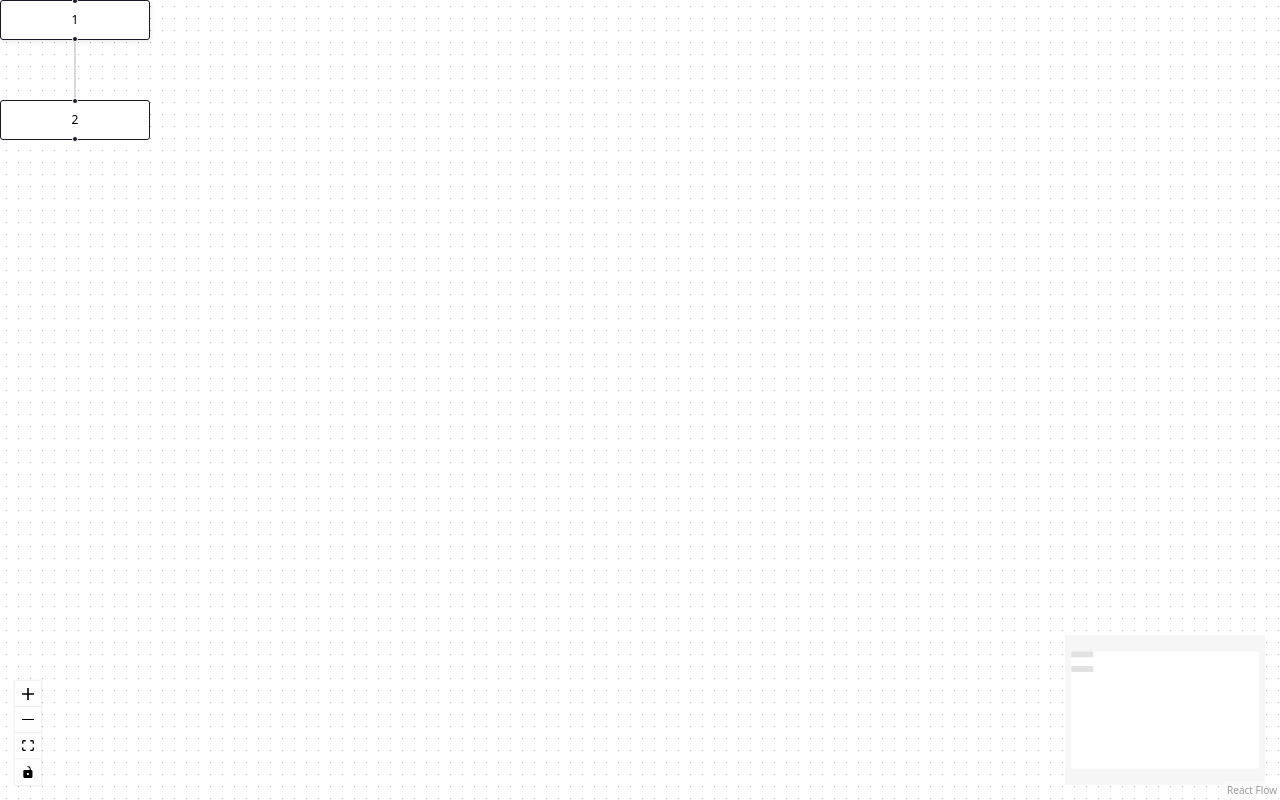
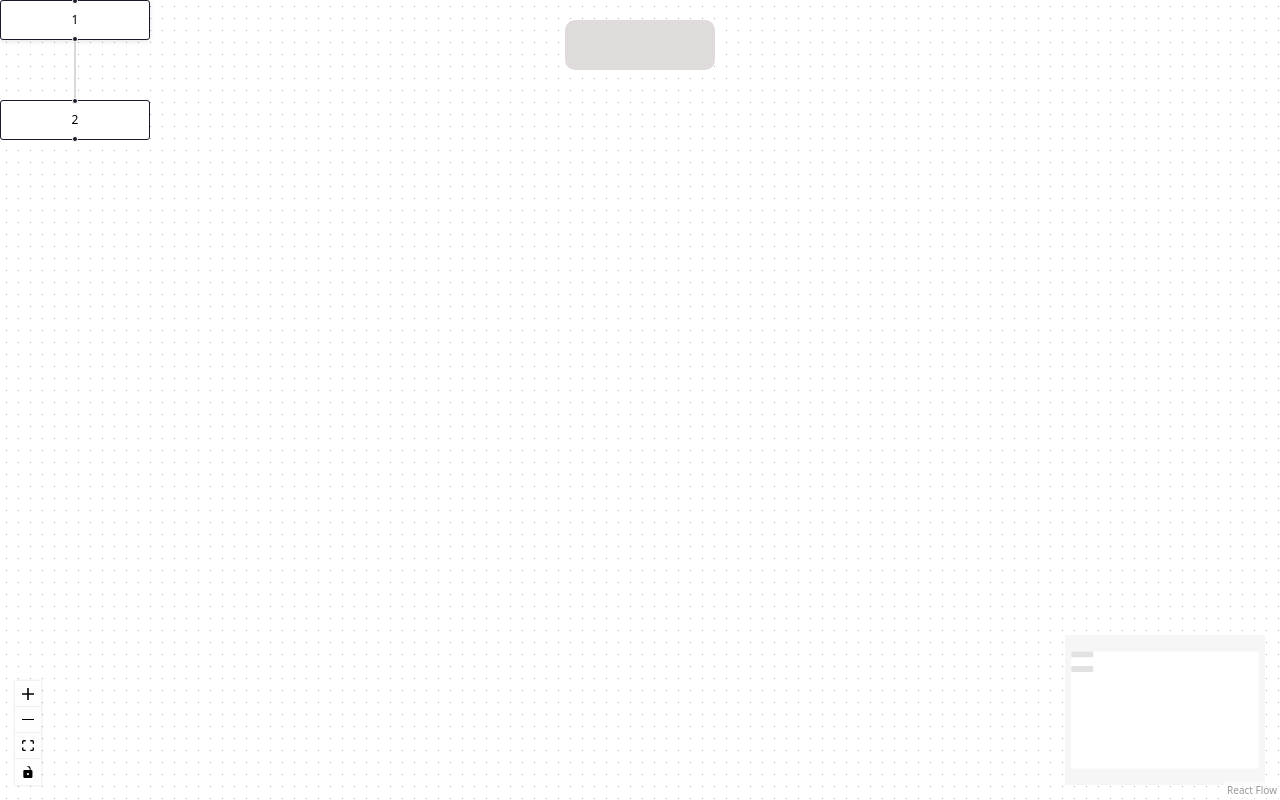
Before and after one commit to codingprovide/brain-note, a React (Vite) app: page / in a window 1280 px wide. Built offline with nearby package versions, Linux system fonts and the light colour scheme.

Commit message:
測試上傳

```diff
--- a/src/App.jsx
+++ b/src/App.jsx
@@ -1,4 +1,6 @@
 import React, { useCallback } from "react";
+import PaintToolsBar from "./components/PaintToolsBar";
+
 import {
   ReactFlow,
   MiniMap,
@@ -35,6 +37,7 @@ export default function App() {
         onEdgesChange={onEdgesChange}
         onConnect={onConnect}
       >
+        <PaintToolsBar />
         <Controls />
         <MiniMap />
         <Background variant="dots" gap={12} size={1} />
--- /dev/null
+++ b/src/components/PaintToolsBar.jsx
@@ -0,0 +1,7 @@
+export default function PaintToolsBar() {
+  return (
+    <div className="flex justify-center">
+      <div className="w-[150px] h-[50px] bg-[#E0DBDB] text-center mt-5 rounded-[10px] "></div>
+    </div>
+  );
+}
```
Also changed, not shown: 1 other file (tests, documents, lock files or other folders).
